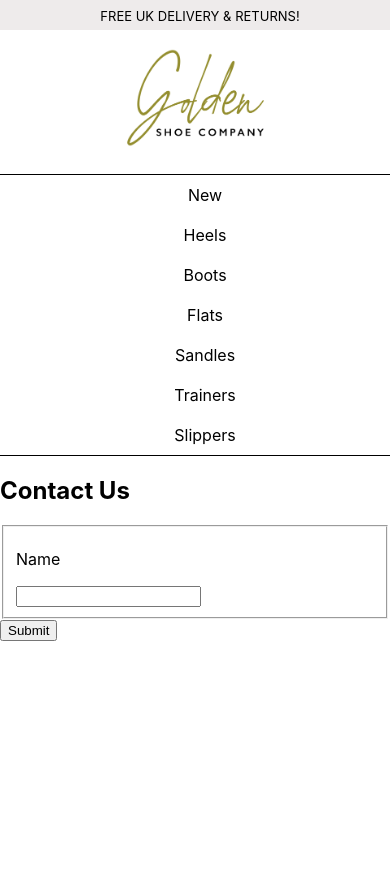
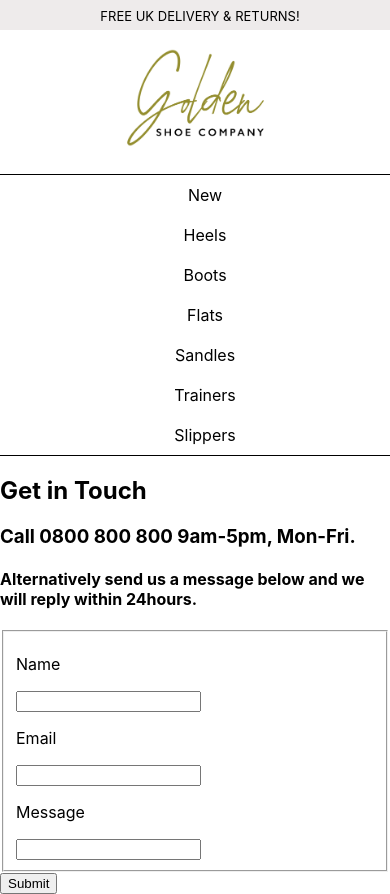
Before and after one commit to sarahgraham1982/golden_shoe, a React (Create React App) app: page /contactform in a window 390 px wide. Before the commit the page ends 844 px from the top, so only its background shows below. Built offline with nearby package versions, Linux system fonts and the light colour scheme.

Commit message:
added customer phone number details

```diff
--- a/src/components/ContactForm.js
+++ b/src/components/ContactForm.js
@@ -4,11 +4,21 @@ const ContactForm = () => {
     return (
 
         <div className="form-wrapper">
-            <h2>Contact Us</h2>
+            <h2>Get in Touch</h2>
+            <h3>Call 0800 800 800 9am-5pm, Mon-Fri.</h3>
+            <h4>Alternatively send us a message below and we will reply within 24hours.</h4>
             <form>
             <fieldset>
                 <label>
                     <p>Name</p>
+                    <input name="name" />
+                </label>
+                <label>
+                    <p>Email</p>
+                    <input name="name" />
+                </label>
+                <label>
+                    <p>Message</p>
                     <input name="name" />
                 </label>
             </fieldset>
```
